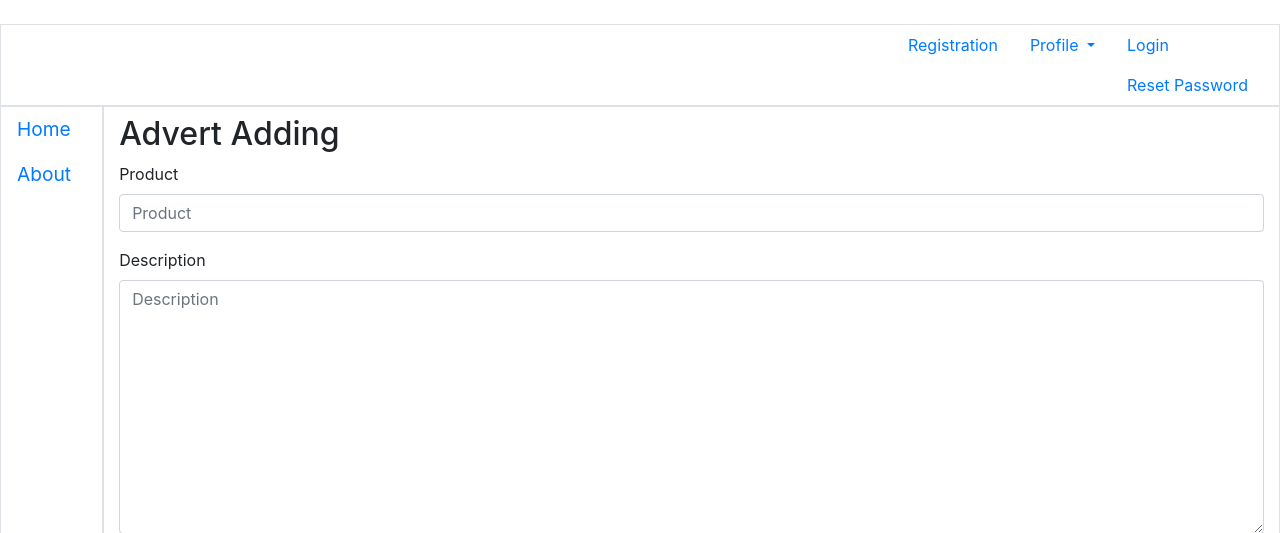
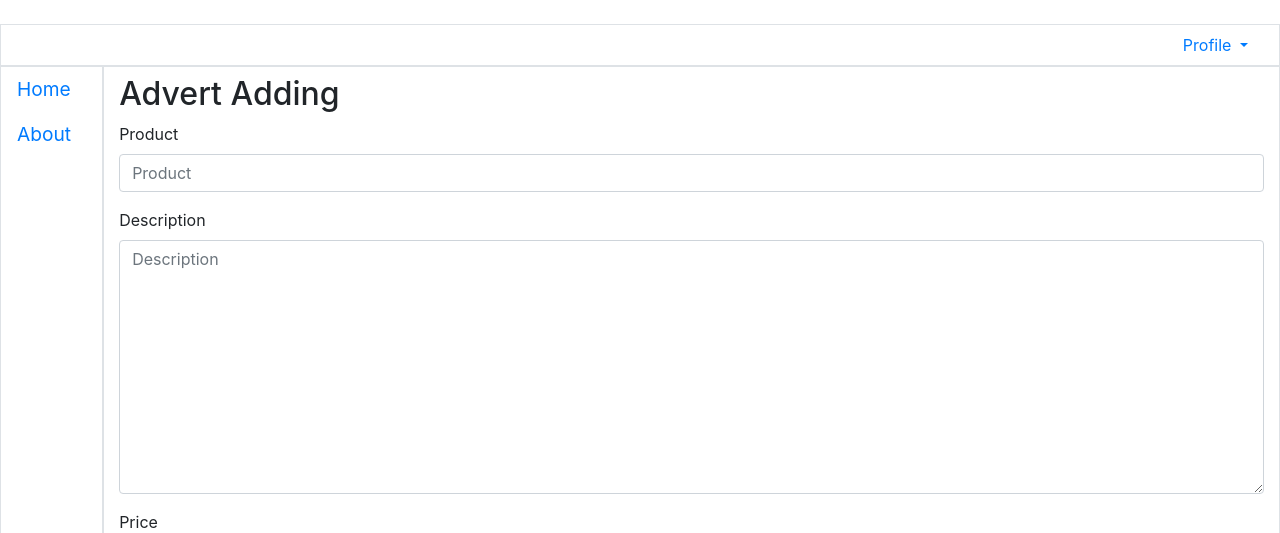
Before and after one commit to artempenteskul/ads-board, a Django app: page /advert/add/ in a window 1280 px wide. Shown: the part 115-648 px from the top of the page. Run offline with Django 3.2, Linux system fonts and the light colour scheme; the visitor is signed in with stand-in values (Sample User, id 1); data that the repository does not hold is empty; parts of the project's set-up code (start-up, migrations or seed data) failed here and were passed over; some libraries are stand-ins or nearby versions.

Commit message:
changed templates

```diff
--- a/templates/base.html
+++ b/templates/base.html
@@ -20,7 +20,7 @@
     </header>
     <div class="row">
         <ul class="col nav justify-content-end border">
-            <li class="nav-item"><a href="{% url 'user:register' %}" class="nav-link">Registration</a></li>
+            {% if request.user.is_authenticated %}
                 <li class="nav-item dropdown">
                     <a href="#" class="nav-link dropdown-toggle" data-toggle="dropdown" role="button" aria-haspopup="true" aria-expanded="false">
                         Profile
@@ -35,10 +35,11 @@
                         <a href="{% url 'user:profile_delete' %}" class="dropdown-item">Delete</a>
                     </div>
                 </li>
-            <li class="nav-item">
-                <a href="{% url 'user:login' %}" class="nav-link">Login</a>
-                <a href="{% url 'user:password_reset' %}" class="nav-link">Reset Password</a>
-            </li>
+            {% else %}
+                <li class="nav-item"><a href="{% url 'user:register' %}" class="nav-link">Registration</a></li>
+                <li class="nav-item"><a href="{% url 'user:login' %}" class="nav-link">Login</a></li>
+                <li class="nav-item"><a href="{% url 'user:password_reset' %}" class="nav-link">Reset Password</a></li>
+            {% endif %}
         </ul>
     </div>
     <div class="row">
```
Lines whose indentation alone changed are shown as unchanged.
